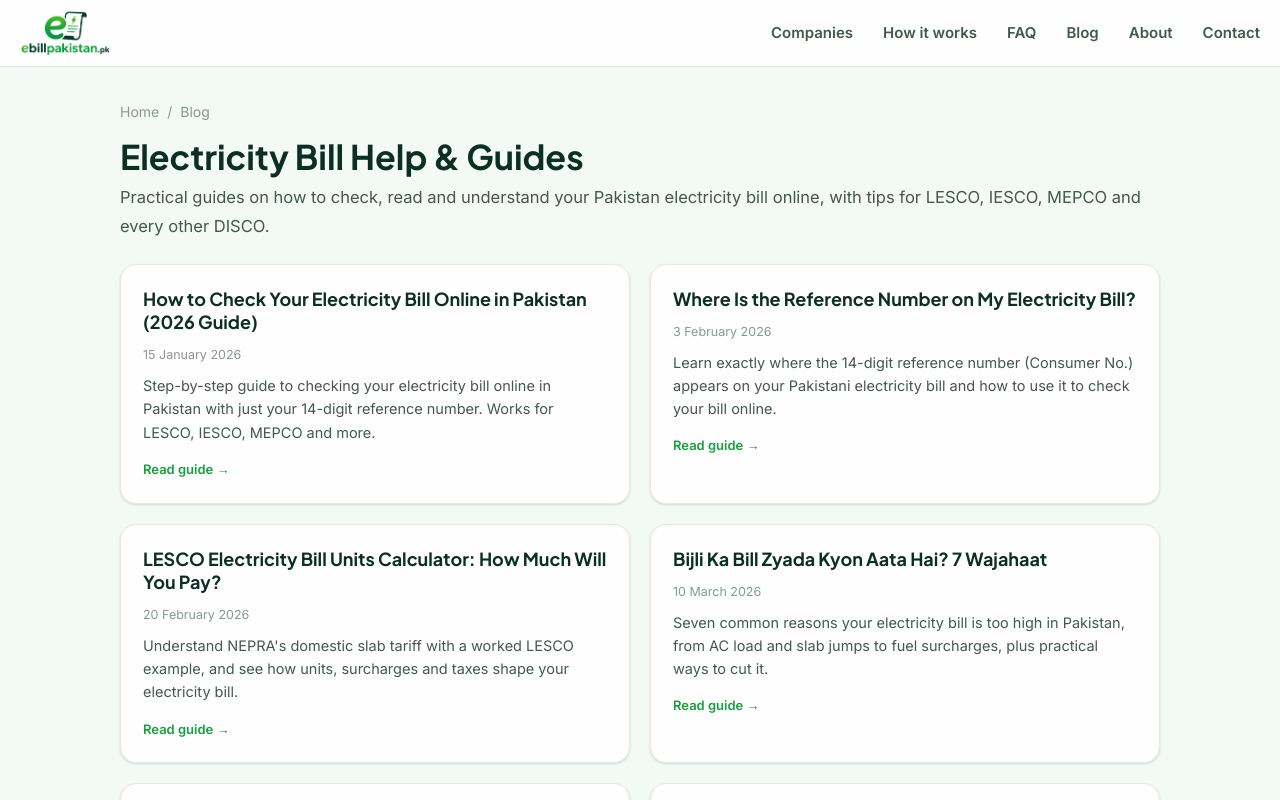
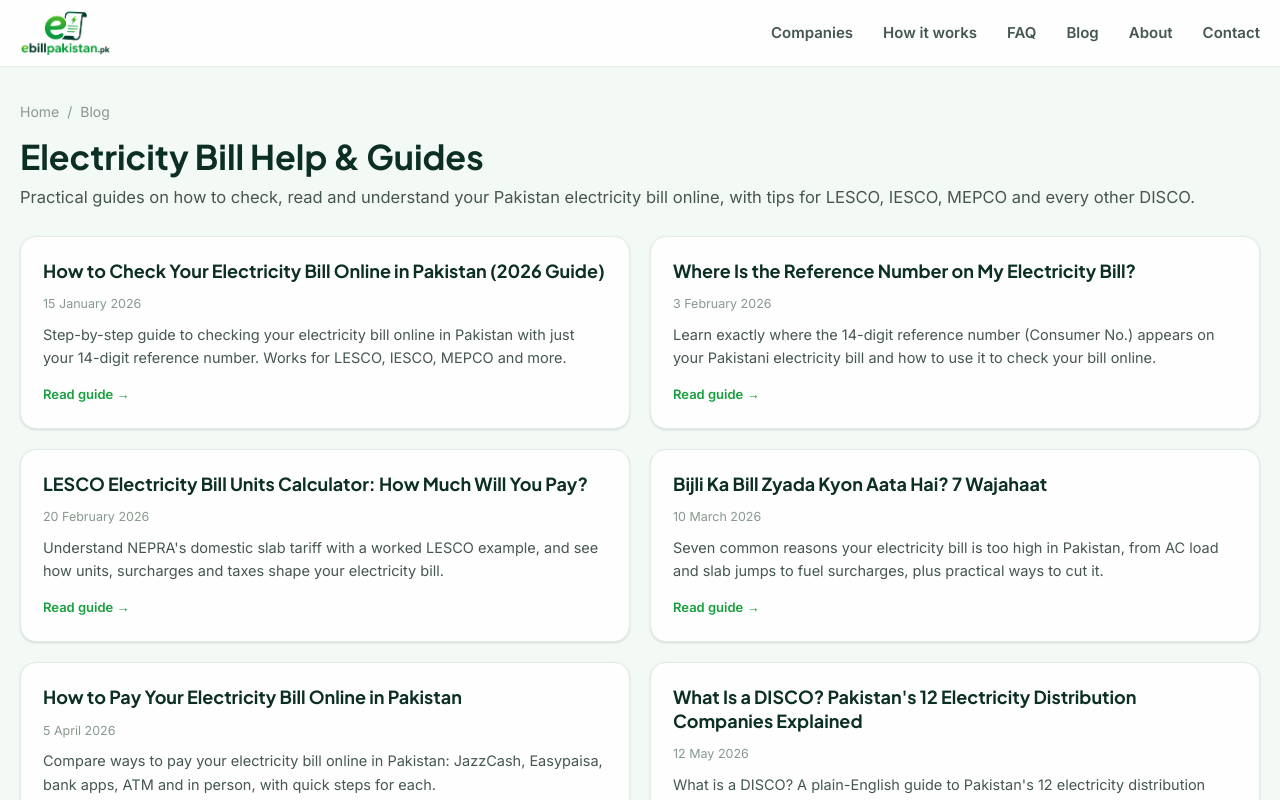
Before and after one commit to atifjan2019/ebillpakistan.pk, a Next.js app: page /blog in a window 1280 px wide. Shown: the top 800 px of the page. Built offline with nearby package versions, Linux system fonts and the light colour scheme; no server answers.

Commit message:
feat: update layout styles for BlogIndex and FAQ sections to improve responsiveness and alignment

```diff
--- a/app/blog/page.js
+++ b/app/blog/page.js
@@ -35,7 +35,7 @@ export default function BlogIndex() {
     <section className="legal-page">
       <script type="application/ld+json" dangerouslySetInnerHTML={{ __html: JSON.stringify(collectionLd) }} />
       <script type="application/ld+json" dangerouslySetInnerHTML={{ __html: JSON.stringify(breadcrumbLd) }} />
-      <div className="container legal-inner">
+      <div className="container">
         <nav aria-label="Breadcrumb" className="crumb">
           <a href="/">Home</a> <span>/</span> <span aria-current="page">Blog</span>
         </nav>
--- a/app/globals.css
+++ b/app/globals.css
@@ -176,6 +176,9 @@ img { max-width: 100%; }
 
 /* ---------- faq ---------- */
 .faq { max-width: 760px; margin: 0 auto; display: flex; flex-direction: column; gap: 12px; }
+/* inside an article/legal reading column, fill the column width instead of the
+   home page's centered 760px block (avoids a misaligned narrower FAQ mid-page) */
+.article .faq, .legal-inner .faq { max-width: none; }
 .faq details { background: var(--card); border: 1px solid var(--line); border-radius: var(--r); box-shadow: var(--shadow-sm); overflow: hidden; }
 .faq summary { list-style: none; cursor: pointer; padding: 18px 22px; font-family: var(--font-display); font-weight: 700; color: var(--ink); font-size: 16px; display: flex; justify-content: space-between; align-items: center; gap: 16px; }
 .faq summary::-webkit-details-marker { display: none; }
```
